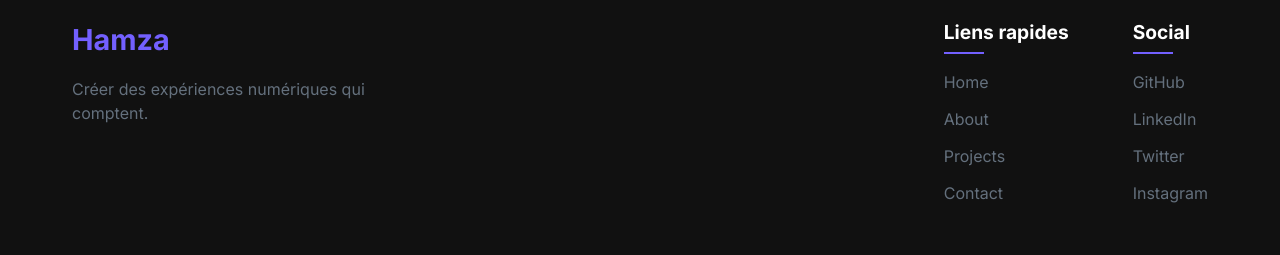
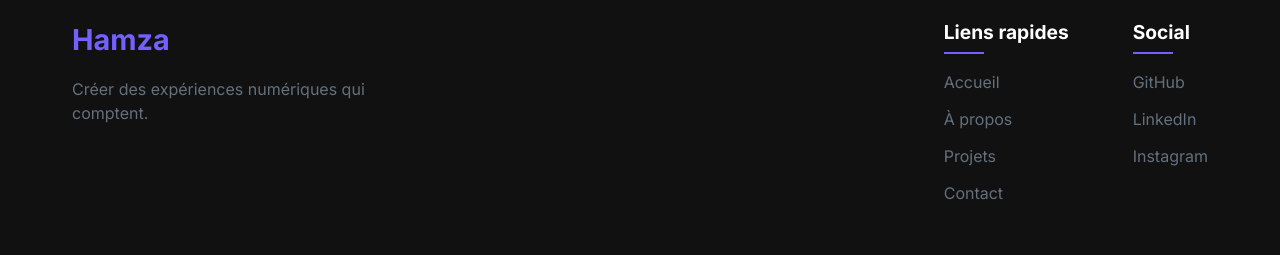
Before and after one commit to AkaMizzy/HamzaZILY_Officiel_Portfolio, a React (Create React App) app: page / in a window 1280 px wide. Shown: the part 6724-6979 px from the top of the page. Built offline with nearby package versions, Linux system fonts and the light colour scheme.

Commit message:
fixing majore problems

```diff
--- a/src/components/Footer.css
+++ b/src/components/Footer.css
@@ -65,6 +65,25 @@
   padding-left: 5px;
 }
 
+/* Add new styles for footer link buttons */
+.footer-link-button {
+  background: none;
+  border: none;
+  color: var(--text-secondary);
+  cursor: pointer;
+  font-family: inherit;
+  font-size: inherit;
+  padding: 0;
+  transition: var(--transition);
+  text-align: left;
+  width: 100%;
+}
+
+.footer-link-button:hover {
+  color: var(--primary-color);
+  padding-left: 5px;
+}
+
 .footer-bottom {
   display: flex;
   justify-content: space-between;
--- a/src/components/Footer.js
+++ b/src/components/Footer.js
@@ -1,9 +1,36 @@
-import React from 'react';
-import { Link } from 'react-router-dom';
+import React, { useCallback } from 'react';
 import './Footer.css';
 
 const Footer = () => {
   const currentYear = new Date().getFullYear();
+
+  const scrollToSection = useCallback((sectionId) => {
+    const element = document.getElementById(sectionId);
+    if (!element) return;
+
+    const offset = 80;
+    const elementPosition = element.getBoundingClientRect().top + window.pageYOffset;
+
+    window.requestAnimationFrame(() => {
+      window.scrollTo({
+        top: elementPosition - offset,
+        behavior: 'smooth'
+      });
+    });
+  }, []);
+
+  const quickLinks = [
+    { id: 'home', label: 'Accueil' },
+    { id: 'about', label: 'À propos' },
+    { id: 'projects', label: 'Projets' },
+    { id: 'contact', label: 'Contact' }
+  ];
+
+  const socialLinks = [
+    { label: 'GitHub', url: 'https://github.com/AkaMizzy' },
+    { label: 'LinkedIn', url: 'https://www.linkedin.com/in/hamza-zily-5a9270302/' },
+    { label: 'Instagram', url: 'https://www.instagram.com/mizzy.in4k/' }
+  ];
 
   return (
     <footer className="footer">
@@ -18,20 +45,33 @@ const Footer = () => {
             <div className="footer-links-column">
               <h3>Liens rapides</h3>
               <ul>
-                <li><Link to="/">Home</Link></li>
-                <li><Link to="/about">About</Link></li>
-                <li><Link to="/projects">Projects</Link></li>
-                <li><Link to="/contact">Contact</Link></li>
+                {quickLinks.map(link => (
+                  <li key={link.id}>
+                    <button
+                      onClick={() => scrollToSection(link.id)}
+                      className="footer-link-button"
+                    >
+                      {link.label}
+                    </button>
+                  </li>
+                ))}
               </ul>
             </div>
 
             <div className="footer-links-column">
               <h3>Social</h3>
               <ul>
-                <li><a href="https://github.com/" target="_blank" rel="noopener noreferrer">GitHub</a></li>
-                <li><a href="https://linkedin.com/" target="_blank" rel="noopener noreferrer">LinkedIn</a></li>
-                <li><a href="https://twitter.com/" target="_blank" rel="noopener noreferrer">Twitter</a></li>
-                <li><a href="https://instagram.com/" target="_blank" rel="noopener noreferrer">Instagram</a></li>
+                {socialLinks.map(link => (
+                  <li key={link.label}>
+                    <a
+                      href={link.url}
+                      target="_blank"
+                      rel="noopener noreferrer"
+                    >
+                      {link.label}
+                    </a>
+                  </li>
+                ))}
               </ul>
             </div>
           </div>
--- a/src/components/Navbar.css
+++ b/src/components/Navbar.css
@@ -82,32 +82,70 @@
   cursor: pointer;
 }
 
+/* Updated Modern Hamburger Icon */
 .hamburger {
+  width: 26px;
+  height: 20px;
+  position: relative;
+  cursor: pointer;
   display: flex;
   flex-direction: column;
   justify-content: space-between;
-  width: 30px;
-  height: 20px;
 }
 
 .hamburger span {
   display: block;
   width: 100%;
   height: 2px;
-  background-color: var(--text-primary);
-  transition: all 0.3s ease;
+  background: var(--text-primary);
+  border-radius: 4px;
+  transform-origin: left;
+  transition: all 0.3s cubic-bezier(0.4, 0.0, 0.2, 1);
 }
 
+.hamburger span:nth-child(1) {
+  transform: scaleX(0.8);
+}
+
+.hamburger span:nth-child(2) {
+  transform: scaleX(1);
+}
+
+.hamburger span:nth-child(3) {
+  transform: scaleX(0.6);
+}
+
+/* Hover animations */
+.hamburger:hover span {
+  background: var(--primary-color);
+}
+
+.hamburger:hover span:nth-child(1) {
+  transform: scaleX(1);
+}
+
+.hamburger:hover span:nth-child(3) {
+  transform: scaleX(1);
+}
+
+/* Active state (when menu is open) */
 .hamburger.active span:nth-child(1) {
-  transform: translateY(9px) rotate(45deg);
+  transform: rotate(45deg) translateY(-2px);
+  width: 120%;
 }
 
 .hamburger.active span:nth-child(2) {
   opacity: 0;
+  transform: translateX(-10px);
 }
 
 .hamburger.active span:nth-child(3) {
-  transform: translateY(-9px) rotate(-45deg);
+  transform: rotate(-45deg) translateY(2px);
+  width: 120%;
+}
+
+.hamburger.active:hover span {
+  background: var(--primary-color);
 }
 
 /* CV download button */
@@ -133,6 +171,25 @@
   color: var(--text-primary);
 }
 
+/* Safari-specific fixes */
+@supports (-webkit-touch-callout: none) {
+  .navbar-menu {
+    -webkit-overflow-scrolling: touch;
+    overscroll-behavior: contain;
+  }
+
+  .navbar-links {
+    -webkit-tap-highlight-color: transparent;
+  }
+
+  .navbar-links button,
+  .navbar-toggle {
+    cursor: pointer;
+    -webkit-tap-highlight-color: transparent;
+    touch-action: manipulation;
+  }
+}
+
 @media screen and (max-width: 768px) {
   .navbar-toggle {
     display: block;
@@ -147,12 +204,23 @@
     height: 100vh;
     background-color: var(--bg-secondary);
     padding: 5rem 2rem;
-    transition: all 0.3s ease;
-    z-index: 999;
+    transition: transform 0.3s ease-out;
+    transform: translateX(100%);
+    overflow-y: auto;
+    -webkit-overflow-scrolling: touch;
+    will-change: transform;
   }
 
   .navbar-menu.active {
+    transform: translateX(0);
     right: 0;
+  }
+
+  .navbar-toggle {
+    position: relative;
+    z-index: 1001;
+    padding: 10px;
+    margin: -10px;
   }
 
   .navbar-links {
--- a/src/components/Navbar.js
+++ b/src/components/Navbar.js
@@ -1,4 +1,4 @@
-import React, { useState, useEffect } from 'react';
+import React, { useState, useEffect, useCallback } from 'react';
 import './Navbar.css';
 import cv from "../assets/pdf/CV_Hamza_Zily.pdf"
 
@@ -14,26 +14,56 @@ const Navbar = () => {
     { id: 'contact', label: 'Contact' }
   ];
 
-  const scrollToSection = (sectionId) => {
+  // Improved scroll handling for Safari
+  const scrollToSection = useCallback((sectionId) => {
     const element = document.getElementById(sectionId);
-    const offset = 80; // Height of the navbar
-    if (element) {
-      const elementPosition = element.offsetTop;
+    if (!element) return;
+
+    // Close menu first to prevent iOS issues
+    setIsOpen(false);
+
+    // Small delay to ensure menu is closed
+    setTimeout(() => {
+      const offset = 80;
+      const elementPosition = element.getBoundingClientRect().top + window.pageYOffset;
+
+      // Use requestAnimationFrame for smoother scrolling
+      window.requestAnimationFrame(() => {
         window.scrollTo({
           top: elementPosition - offset,
           behavior: 'smooth'
         });
+      });
+    }, 10);
+  }, []);
+
+  // Improved menu toggle for iOS
+  const toggleMenu = useCallback(() => {
+    // Prevent scroll when menu is open
+    if (!isOpen) {
+      document.body.style.overflow = 'hidden';
+    } else {
+      document.body.style.overflow = 'visible';
     }
-    setIsOpen(false);
+    setIsOpen(!isOpen);
+  }, [isOpen]);
+
+  // Cleanup on unmount
+  useEffect(() => {
+    return () => {
+      document.body.style.overflow = 'visible';
     };
+  }, []);
 
-  // Update active section based on scroll position
+  // Update scroll handler with improved performance
   useEffect(() => {
+    let ticking = false;
+
     const handleScroll = () => {
-      // Update navbar background
-      setScrolled(window.scrollY > 50);
+      if (!ticking) {
+        window.requestAnimationFrame(() => {
+          setScrolled(window.pageYOffset > 50);
 
-      // Update active section
           const sections = navItems.map(item => {
             const element = document.getElementById(item.id);
             if (element) {
@@ -46,8 +76,7 @@ const Navbar = () => {
             return null;
           }).filter(Boolean);
 
-      const currentPosition = window.scrollY + 100;
-
+          const currentPosition = window.pageYOffset + 100;
           const currentSection = sections.find(section =>
             currentPosition >= section.offset &&
             currentPosition < section.offset + section.height
@@ -56,11 +85,16 @@ const Navbar = () => {
           if (currentSection) {
             setActiveSection(currentSection.id);
           }
+
+          ticking = false;
+        });
+        ticking = true;
+      }
     };
 
-    window.addEventListener('scroll', handleScroll);
+    window.addEventListener('scroll', handleScroll, { passive: true });
     return () => window.removeEventListener('scroll', handleScroll);
-  }, []);
+  }, [navItems]);
    const handleDownload = (e) => {
       e.preventDefault();
       const link = document.createElement("a");
@@ -83,7 +117,11 @@ const Navbar = () => {
                 key={item.id}
                 className={activeSection === item.id ? 'active' : ''}
               >
-                <button onClick={() => scrollToSection(item.id)}>
+                <button
+                  onClick={() => scrollToSection(item.id)}
+                  role="link"
+                  aria-label={`Scroll to ${item.label}`}
+                >
                   {item.label}
                 </button>
               </li>
@@ -99,13 +137,18 @@ const Navbar = () => {
           </ul>
         </div>
 
-        <div className="navbar-toggle" onClick={() => setIsOpen(!isOpen)}>
+        <button
+          className="navbar-toggle"
+          onClick={toggleMenu}
+          aria-label="Toggle menu"
+          aria-expanded={isOpen}
+        >
           <div className={`hamburger ${isOpen ? 'active' : ''}`}>
             <span></span>
             <span></span>
             <span></span>
           </div>
-        </div>
+        </button>
       </div>
     </nav>
   );
```
Also changed, not shown: public/index.html (+2 -15 lines). Lines whose indentation alone changed are shown as unchanged.
